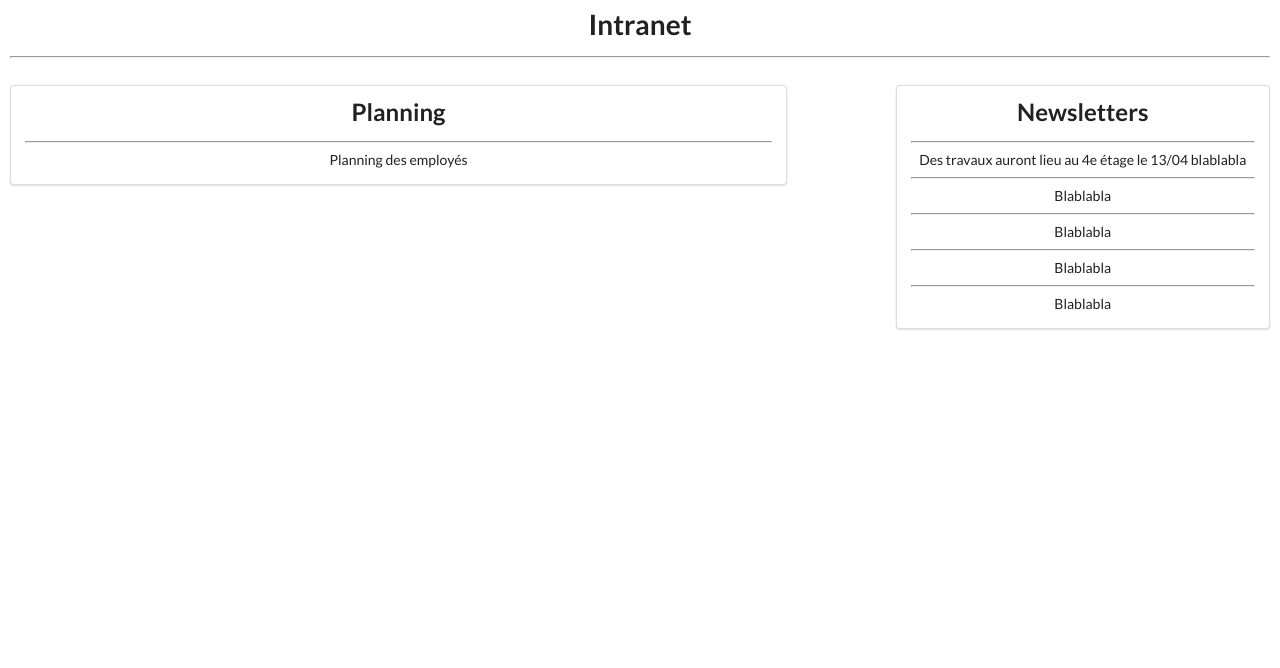
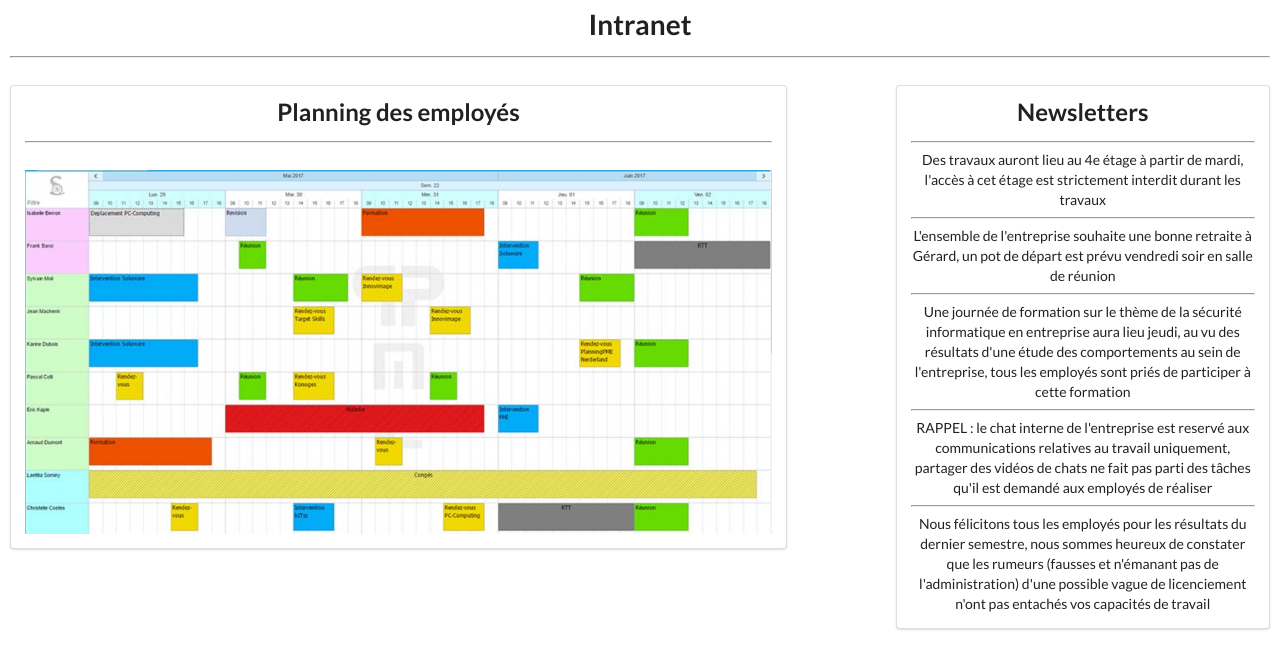
Before and after one commit to LucentDread/ProjetCyberRange, a plain HTML site: page Web/intranet/index.html in a window 1280 px wide. Drawn offline with Linux system fonts and the light colour scheme.

Commit message:
remplissage

```diff
--- a/Web/intranet/index.html
+++ b/Web/intranet/index.html
@@ -14,9 +14,11 @@
     <div class="ui three column grid">
       <div class="ten wide column">
         <div class="ui segment">
-          <h2 class="ui header">Planning</h2>
+          <h2 class="ui header">Planning des employés</h2>
           <hr>
-          Planning des employés
+          <br>
+
+          <img class="ui fluid image" src="../images/planning.png">
 
         </div>
       </div>
@@ -25,19 +27,15 @@
         <div class="ui segment">
           <h2 class="ui header">Newsletters</h2>
           <hr>
-          Des travaux auront lieu au 4e étage le 13/04 blablabla
-
+          Des travaux auront lieu au 4e étage à partir de mardi, l'accès à cet étage est strictement interdit durant les travaux
           <hr>
-          Blablabla
-
+          L'ensemble de l'entreprise souhaite une bonne retraite à Gérard, un pot de départ est prévu vendredi soir en salle de réunion
           <hr>
-          Blablabla
-
+          Une journée de formation sur le thème de la sécurité informatique en entreprise aura lieu jeudi, au vu des résultats d'une étude des comportements au sein de l'entreprise, tous les employés sont priés de participer à cette formation
           <hr>
-          Blablabla
-
+          RAPPEL : le chat interne de l'entreprise est reservé aux communications relatives au travail uniquement, partager des vidéos de chats ne fait pas parti des tâches qu'il est demandé aux employés de réaliser
           <hr>
-          Blablabla
+          Nous félicitons tous les employés pour les résultats du dernier semestre, nous sommes heureux de constater que les rumeurs (fausses et n'émanant pas de l'administration) d'une possible vague de licenciement n'ont pas entachés vos capacités de travail
 
           </div>
         </div>
```
Also changed, not shown: Web/images/planning.png (added).
